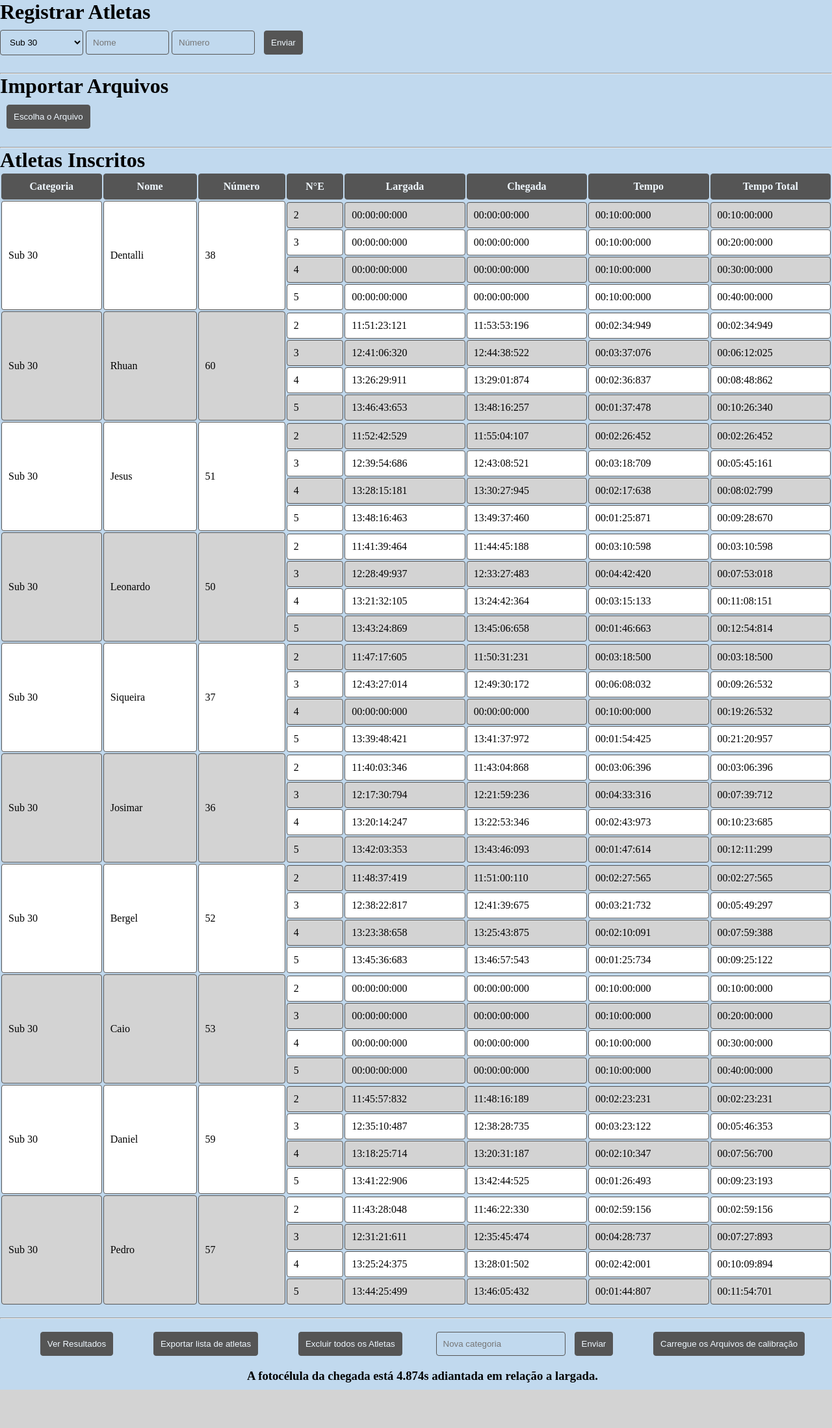
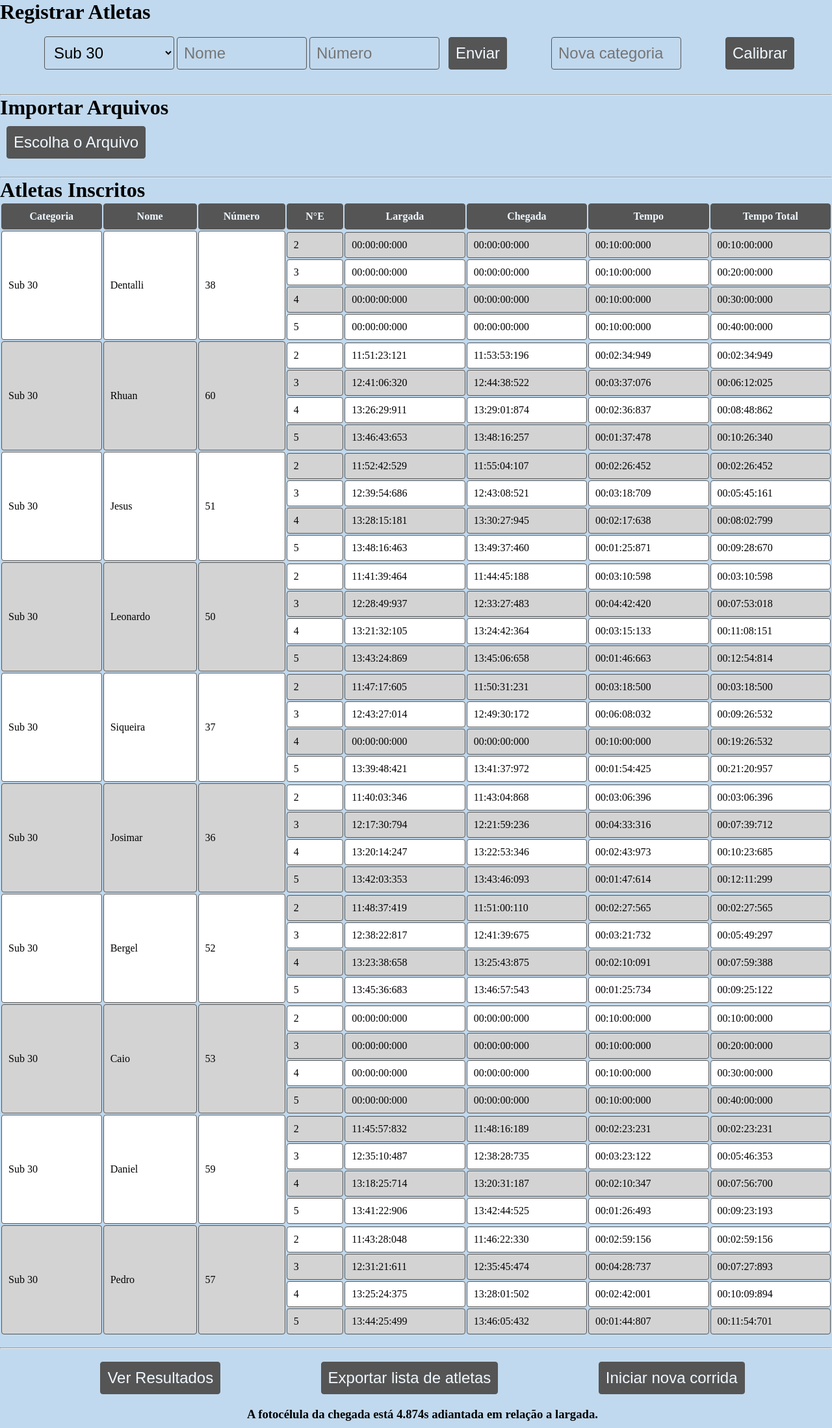
Before and after one commit to caiocgv/FotoRaceTimer, a Flask app: page / in a window 1280 px wide. Shown: the whole page at 65% size. Before the commit the page ends 2138 px from the top, so only its background shows below. Run offline with Flask 3, Linux system fonts and the light colour scheme.

Commit message:
Minor bug fixes and restyled

```diff
--- a/Data_Script/Flask/categories.yaml
+++ b/Data_Script/Flask/categories.yaml
@@ -5,5 +5,3 @@ categories:
 - Sub 30
 - Master A
 - Master B
-- E-Bike
-- Junior
--- a/Data_Script/Flask/main.py
+++ b/Data_Script/Flask/main.py
@@ -9,7 +9,7 @@ app = Flask(__name__)
 
 @app.route('/', methods=['GET', 'POST'])
 def main():
-    global Athletes, categories, flag
+    global Athletes, categories, flag, calib_times
 
     if request.method == 'POST':
         Athletes.append(racer(request.form.getlist('info'))) if request.form.getlist('info')[1] != "" else None
@@ -20,10 +20,11 @@ def main():
     else:
 
         categories = []
+        calib_times = []
         flag = 'false'
         Athletes = []
-        absolute_path = '/home/vianacc/athletes.yaml'
-        #absolute_path = 'athletes.yaml'
+        # absolute_path = '/home/vianacc/athletes.yaml'
+        absolute_path = 'athletes.yaml'
 
         with open(absolute_path, 'r') as file:
             existing_data = yaml.load(file, Loader=yaml.FullLoader)
@@ -37,13 +38,16 @@ def main():
                 flag = 'true'
 
 
-        absolute_path = '/home/vianacc/mysite/FotoRaceTimer/Data_Script/Flask/categories.yaml'
-        #absolute_path = 'categories.yaml'
+        # absolute_path = '/home/vianacc/mysite/FotoRaceTimer/Data_Script/Flask/categories.yaml'
+        absolute_path = 'categories.yaml'
 
         with open(absolute_path, 'r') as file:
             existing_data = yaml.load(file, Loader=yaml.FullLoader)
-        for category in existing_data['categories']:
-            categories.append(category)
+        try:
+            for category in existing_data['categories']:
+                categories.append(category)
+        except:
+            pass
 
         try:
             if existing_data['calib_times']:
@@ -59,14 +63,14 @@ def main():
 
 @app.route('/clear')
 def clear():
-    global Athletes
+    global Athletes, categories
     Athletes = []
     save()
     return render_template('index.html', Athletes=Athletes, categories=categories)
 
 @app.route('/save')
 def save():
-    global Athletes
+    global Athletes, categories, flag
     athlete_data = [athlete.to_dict() for athlete in Athletes]
     with open('athletes.yaml', 'w') as file:
         yaml.dump(athlete_data, file)
@@ -95,7 +99,7 @@ def upload():
     """
 
 
-    global Athletes, flag
+    global Athletes, flag, categories
     max_stage = 0
 
     file = request.files.getlist('file')
@@ -333,41 +337,46 @@ def update_category():
     new_category = request.form.get('categoria')
     calib = request.files.getlist('calib')
 
-    if new_category and new_category not in categories: # check if the category is already in the list
-        categories.append(new_category)
-        save_categories()
-        return render_template('index.html', Athletes=Athletes, categories=categories, flag=flag)
-    elif calib:
-        for file in calib:
-            if file.filename.rsplit('.', 1)[0].lower() in ['largada', 'chegada']:
-                string = file.read().decode('utf-8')
-                data = string.split('\r')
+    if new_category:
+        if new_category not in categories: # check if the category is already in the list
+            categories.append(new_category)
+            save_categories()
+            return render_template('index.html', Athletes=Athletes, categories=categories, flag=flag)
+        else:
+            return render_template('error.html', error='Categoria já cadastrada')
+    else:
+        if calib and calib[0].filename.rsplit('.', 1)[1].lower() == 'txt':
+            for file in calib:
+                if file.filename.rsplit('.', 1)[0].lower() in ['largada', 'chegada']:
+                    string = file.read().decode('utf-8')
+                    data = string.split('\r')
 
-                for i in range(len(data)):
-                    if ":" in data[i]:
-                        if file.filename.rsplit('.', 1)[0].lower() == 'largada':
-                            calib_start = Time(data[i])
-                            break
-                        elif file.filename.rsplit('.', 1)[0].lower() == 'chegada':
-                            calib_finish = Time(data[i])
-                            break
-        if calib_start and calib_finish:
-            Time.calibrate(calib_finish, calib_start)
-            calib_times = [str(calib_finish), str(calib_start)]
-            save_categories()
-            diff = calib_finish.compare() - calib_start.compare()
+                    for i in range(len(data)):
+                        if ":" in data[i]:
+                            if file.filename.rsplit('.', 1)[0].lower() == 'largada':
+                                calib_start = Time(data[i])
+                                break
+                            elif file.filename.rsplit('.', 1)[0].lower() == 'chegada':
+                                calib_finish = Time(data[i])
+                                break
+            if calib_start and calib_finish:
+                Time.calibrate(calib_finish, calib_start)
+                calib_times = [str(calib_finish), str(calib_start)]
+                save_categories()
+                diff = calib_finish.compare() - calib_start.compare()
+                return render_template('index.html', Athletes=Athletes, categories=categories, flag=flag, calib = diff/1000)
+            else:
+                return render_template('error.html', error='Arquivos de calibração inválido')
+        else:
             return render_template('index.html', Athletes=Athletes, categories=categories, flag=flag, calib = diff/1000)
-        else:
-            return render_template('error.html', error='Invalid calibration files')
-    else:
-        return render_template('error.html', error='Invalid category name')
 
 
 
 def save_categories():
     global categories, calib_times
+
     category_data = {'categories': categories,
-                     'calib_times': calib_times}
+                     'calib_times': [str(calib) for calib in calib_times]}
 
     with open('categories.yaml', 'w') as file:
         yaml.dump(category_data, file)
--- a/Data_Script/Flask/static/css/style.css
+++ b/Data_Script/Flask/static/css/style.css
@@ -10,6 +10,7 @@ div {
     display: flex;
     width: 100%;
     justify-content: space-evenly;
+    align-items: center;
 }
 
 /* Style tables */
@@ -44,10 +45,11 @@ select,
 input[type="text"],
 input[type="number"],
 input[type="email"] {
-    width: 10%;
+    width: 200px;
     padding: 10px;
     border: 1px solid #555;
     border-radius: 4px;
+    font-size: x-large;
 }
 
 /* Style buttons */
@@ -59,6 +61,7 @@ button{
     background-color: #555;
     color: aliceblue;
     margin: 10px;
+    font-size: x-large;
 }
 
 input[type="submit"]:hover,
--- a/Data_Script/Flask/templates/index.html
+++ b/Data_Script/Flask/templates/index.html
@@ -7,6 +7,7 @@
 </head>
 <body>
     <h1>Registrar Atletas</h1>
+    <div>
         <form action="/" method="POST">
             <select id="category" name="info">
                 {% for category in categories %}
@@ -18,6 +19,15 @@
 
             <input type="submit" value="Enviar">
         </form>
+
+        <form action="/category" method="POST">
+            <input type="text" placeholder="Nova categoria" id="categoria" name="categoria" onchange="form.submit()">
+        </form>
+        <form action="/category" method="POST" enctype="multipart/form-data">
+            <button type="button" onclick="document.getElementById('calib').click()">Calibrar</button>
+            <input style="display: none;" id="calib" type='file' accept='.txt' name='calib' multiple onchange="form.submit()">
+        </form>
+    </div>
 
     <br>
     <hr>
@@ -112,15 +122,7 @@
             <input type="submit" value="Exportar lista de atletas">
         </form>
         <form action="/clear">
-            <input type="submit" value="Excluir todos os Atletas">
-        </form>
-        <form action="/category" method="POST">
-            <input type="text" placeholder="Nova categoria" id="categoria" name="categoria" style="width: max-content;">
-            <input type="submit" value="Enviar">
-        </form>
-        <form action="/category" method="POST" enctype="multipart/form-data">
-            <button type="button" onclick="document.getElementById('calib').click()">Carregue os Arquivos de calibração</button>
-            <input style="display: none;" id="calib" type='file' accept='.txt' name='calib' multiple onchange="form.submit()">
+            <input type="submit" value="Iniciar nova corrida">
         </form>
     </div>
     <div>
```
Also changed, not shown: Data_Script/Flask/templates/results.html (+12 -3 lines). Lines whose indentation alone changed are shown as unchanged.
